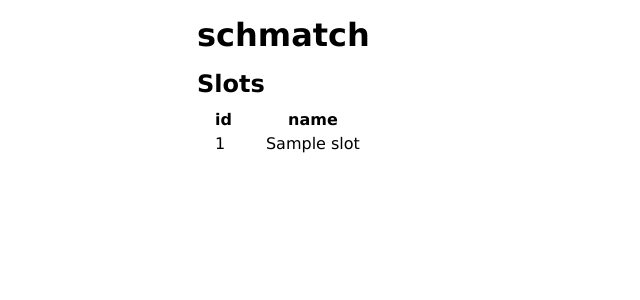
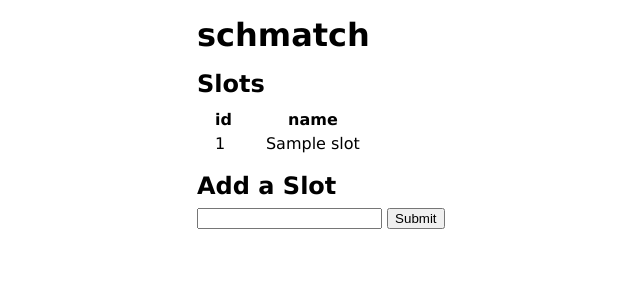
Before and after one commit to sampsyo/schmatch, a Flask app: page /slots in a window 1280 px wide. Shown: the top 300 px of the page, without its empty margins (43-683 px from the left). Run offline with Flask 2, Linux system fonts and the light colour scheme; tables that the repository leaves empty hold one stand-in row (values such as "Sample post").

Commit message:
Add slots

```diff
--- a/schmatch/app.py
+++ b/schmatch/app.py
@@ -1,5 +1,6 @@
+import os
 import flask
-import os
+from flask import request, render_template
 from flask_sqlalchemy import SQLAlchemy
 
 # Our Flask application.
@@ -62,7 +63,13 @@ class Match(db.Model):
     description = db.Column(db.String(256))
 
 
-@app.route('/slots')
+@app.route('/slots', methods=['GET', 'POST'])
 def show_slots():
+    if request.method == 'POST':
+        slot = Slot(name=request.form['name'])
+        db.session.add(slot)
+        db.session.commit()
+
+    # Show all the slots.
     slots = Slot.query.all()
-    return flask.render_template('slots.html', slots=slots)
+    return render_template('slots.html', slots=slots)
--- a/schmatch/templates/slots.html
+++ b/schmatch/templates/slots.html
@@ -17,4 +17,10 @@
         {% endfor %}
     </tbody>
 </table>
+
+<h2>Add a Slot</h2>
+<form method="POST" action="">
+    <input type="text" name="name">
+    <input type="submit" name="Add">
+</form>
 {% endblock %}
```
